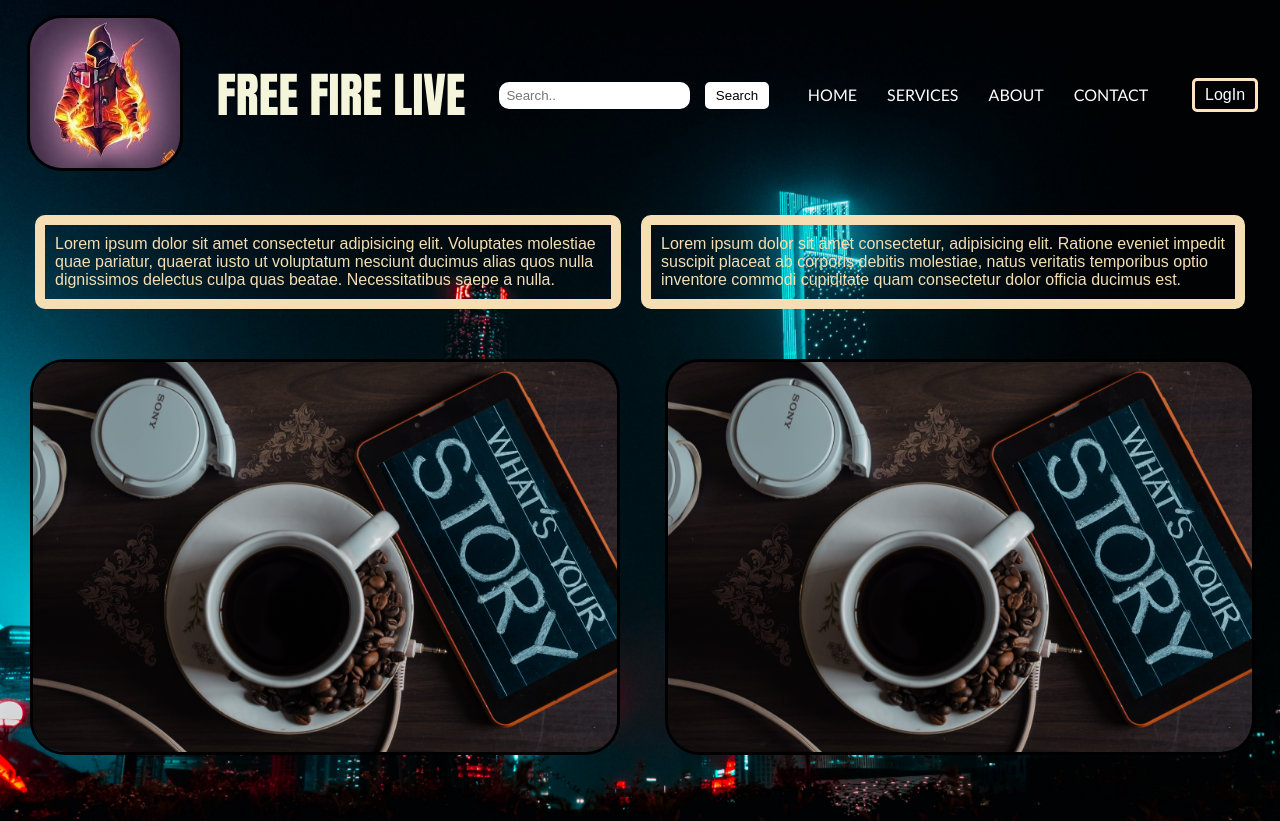
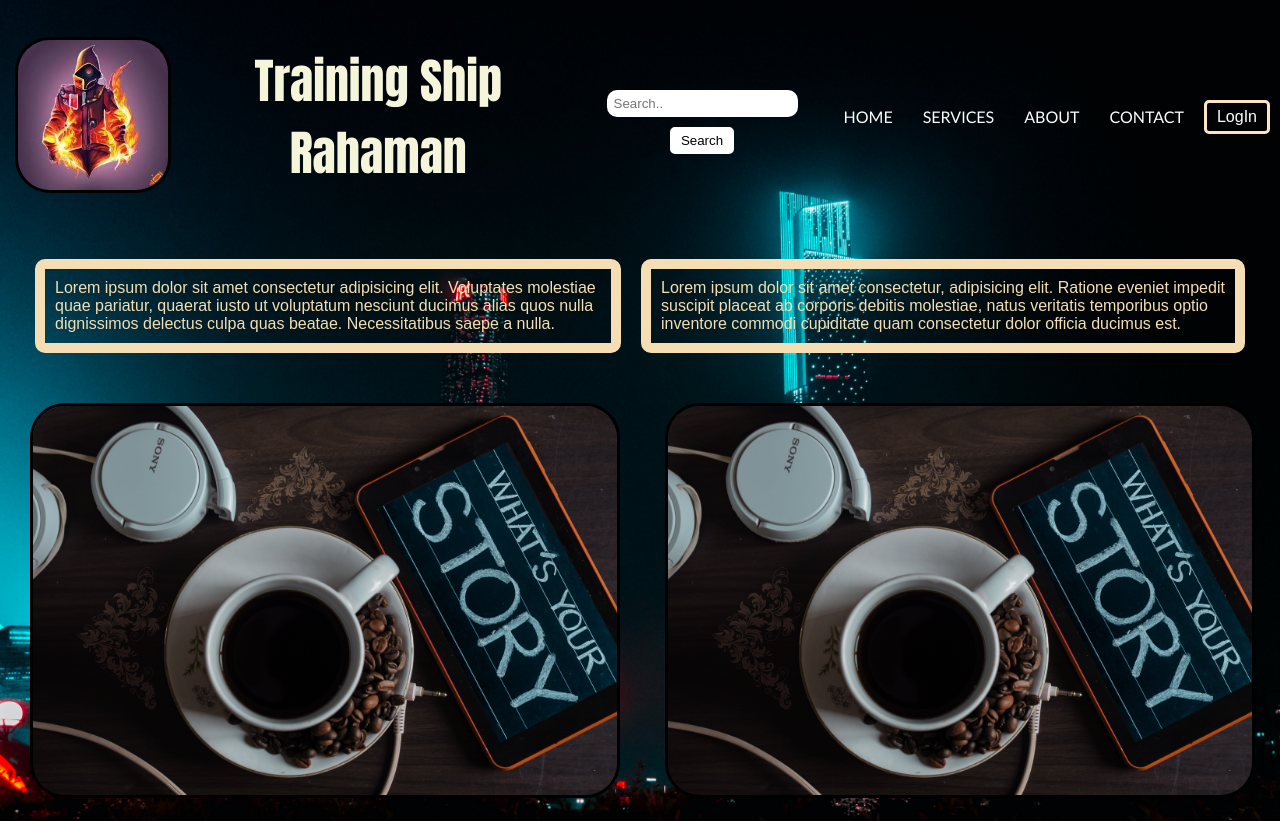
Before and after one commit to OFFlINE-abhi/ff, a plain HTML site: page index.html in a window 1280 px wide. Shown: the top 821 px of the page. Drawn offline with Linux system fonts and the light colour scheme.

Commit message:
Update index.html

```diff
--- a/index.html
+++ b/index.html
@@ -401,7 +401,7 @@
         </div>
         <div class="heading">
             <h1>
-                FREE FIRE LIVE
+                Training Ship Rahaman
             </h1>
         </div>
         <div class="button">
```
